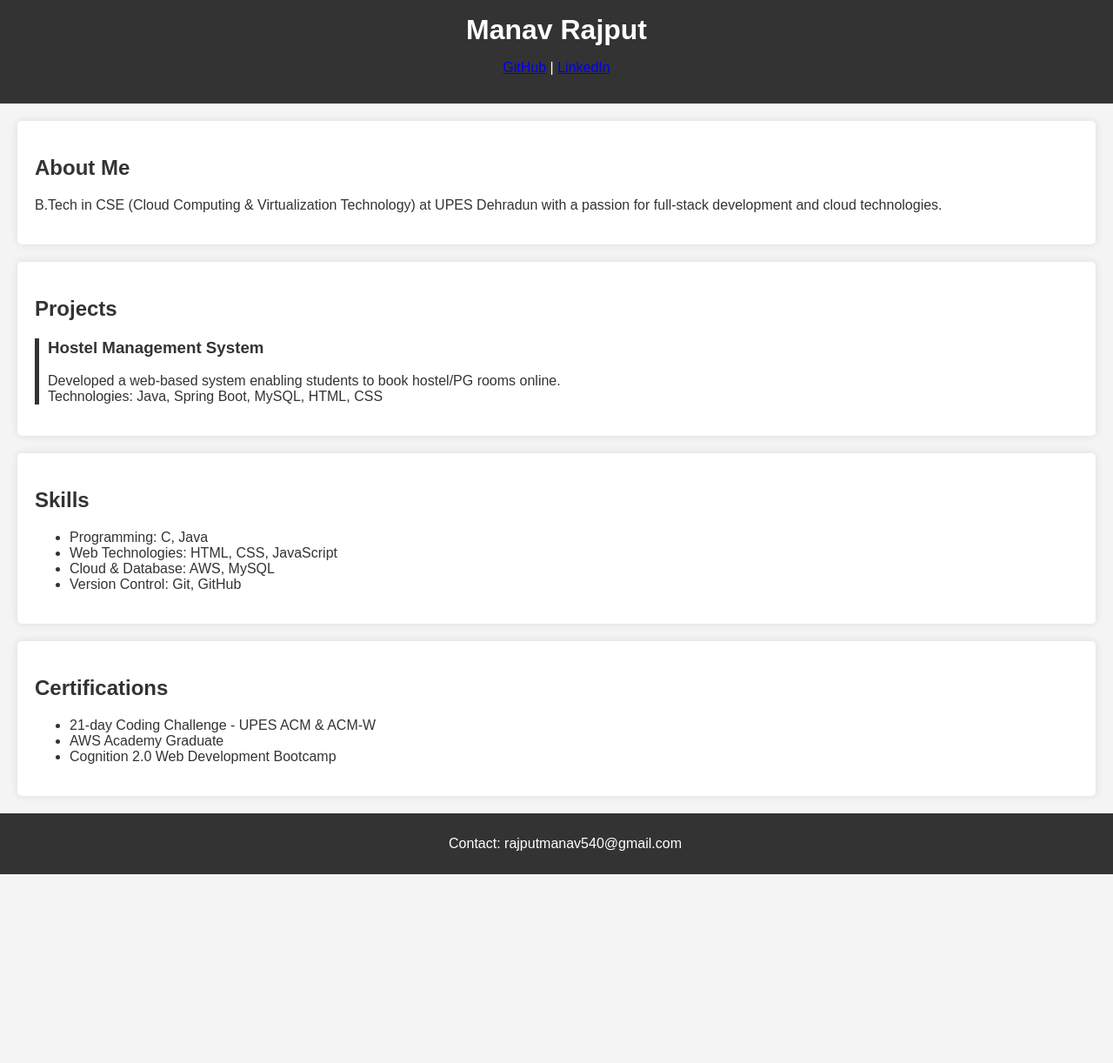
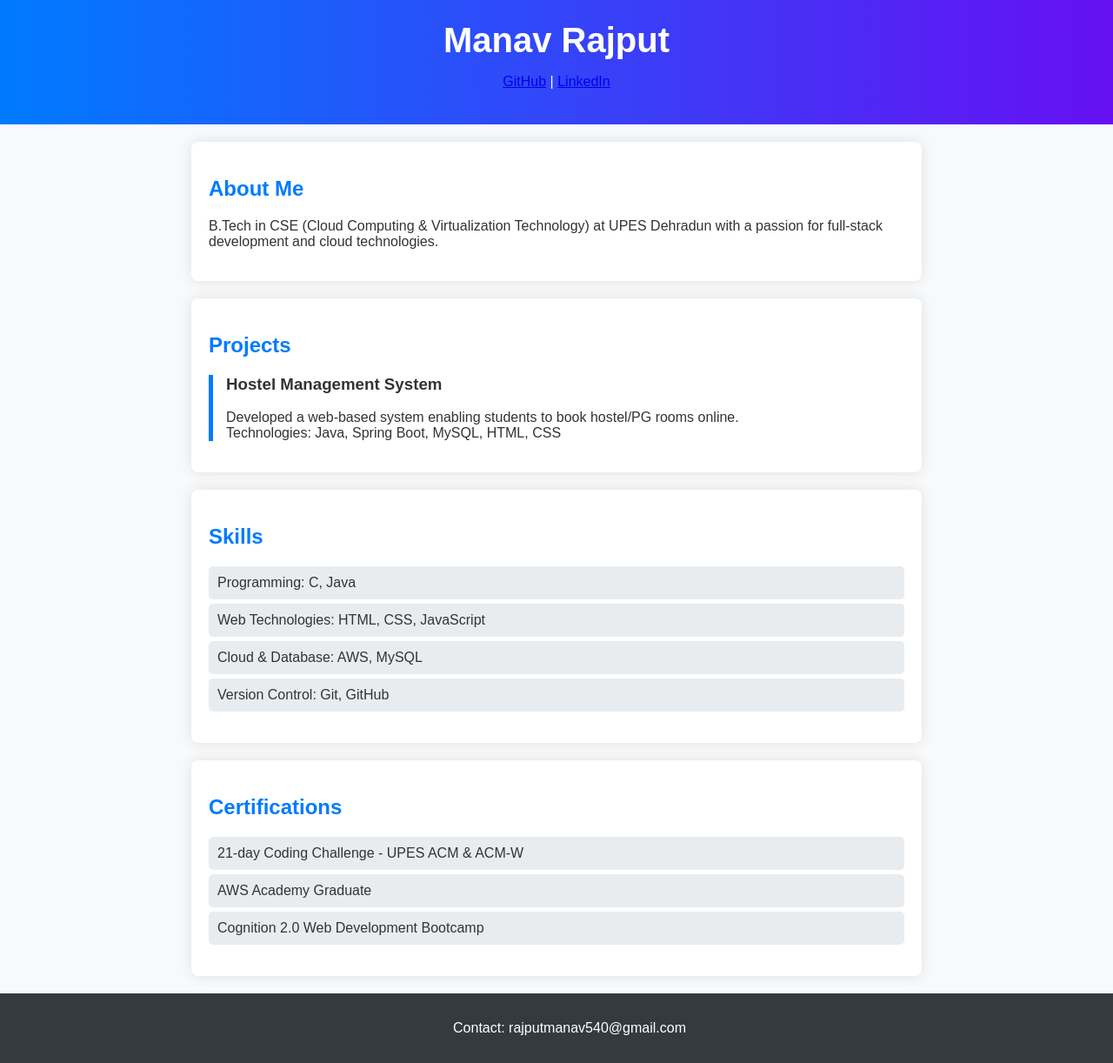
Before and after one commit to rajputmanav540/Portfolio, a plain HTML site: page index.html in a window 1280 px wide. Shown: the top 1222 px of the page at 87% size. Before the commit the page ends 1005 px from the top, so only its background shows below. Drawn offline with Linux system fonts and the light colour scheme.

Commit message:
Update index.html

```diff
--- a/index.html
+++ b/index.html
@@ -47,5 +47,69 @@
     <footer>
         <p>Contact: rajputmanav540@gmail.com</p>
     </footer>
+
+    <style>
+        body {
+            font-family: 'Poppins', sans-serif;
+            margin: 0;
+            padding: 0;
+            background-color: #f8f9fa;
+            color: #333;
+        }
+
+        header {
+            background: linear-gradient(90deg, #007bff, #6610f2);
+            color: #fff;
+            text-align: center;
+            padding: 1.5rem 0;
+        }
+
+        h1 {
+            margin: 0;
+            font-size: 2.5rem;
+        }
+
+        section {
+            max-width: 800px;
+            margin: 20px auto;
+            padding: 20px;
+            background: white;
+            border-radius: 8px;
+            box-shadow: 0 0 15px rgba(0, 0, 0, 0.1);
+        }
+
+        h2 {
+            color: #007bff;
+        }
+
+        ul {
+            list-style-type: none;
+            padding: 0;
+        }
+
+        ul li {
+            background: #e9ecef;
+            margin: 5px 0;
+            padding: 10px;
+            border-radius: 5px;
+        }
+
+        .project {
+            border-left: 5px solid #007bff;
+            padding-left: 15px;
+            margin-top: 10px;
+        }
+
+        footer {
+            text-align: center;
+            padding: 15px;
+            background: #343a40;
+            color: white;
+            position: relative;
+            bottom: 0;
+            width: 100%;
+            margin-top: 20px;
+        }
+    </style>
 </body>
 </html>
```
